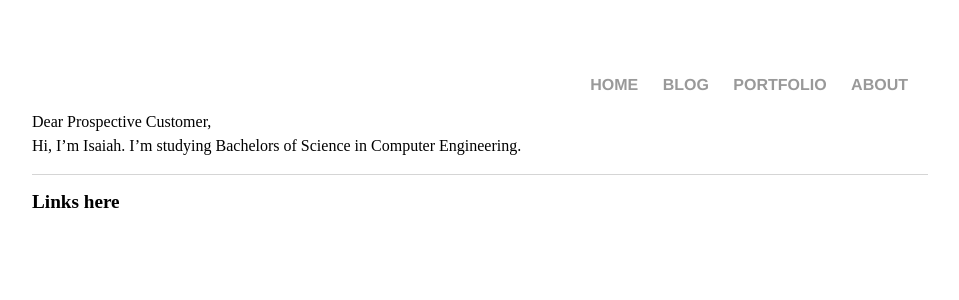
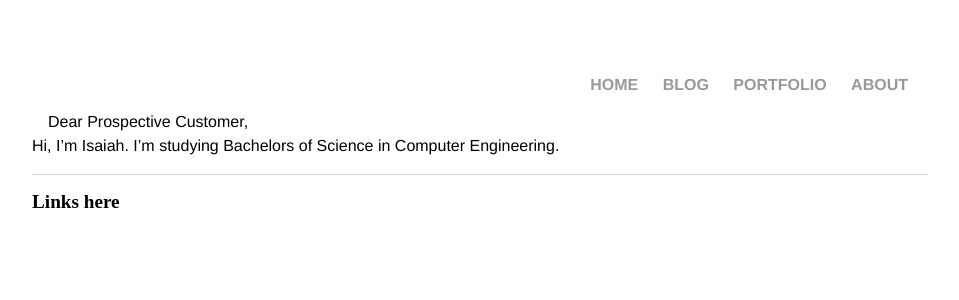
Before and after one commit to IGHarrison/igharrison.github.io, a Jekyll site: the page built from about/index.html, in a window 1280 px wide. Shown: the top 300 px of the page, without its empty margins (160-1119 px from the left). Built offline with Jekyll 4.4.1, drawn with Linux system fonts in a browser that asks for light colours.

Commit message:
Update main.css

```diff
--- a/css/main.css
+++ b/css/main.css
@@ -60,6 +60,9 @@ ul.posts li {
 
 #about p {
   font-size: 1em;
+  font-family: Helvetica;
+  text-indent: 1em;
   color: black;
   line-height: 1.5em;
+  text-align: justify;
 }
```
